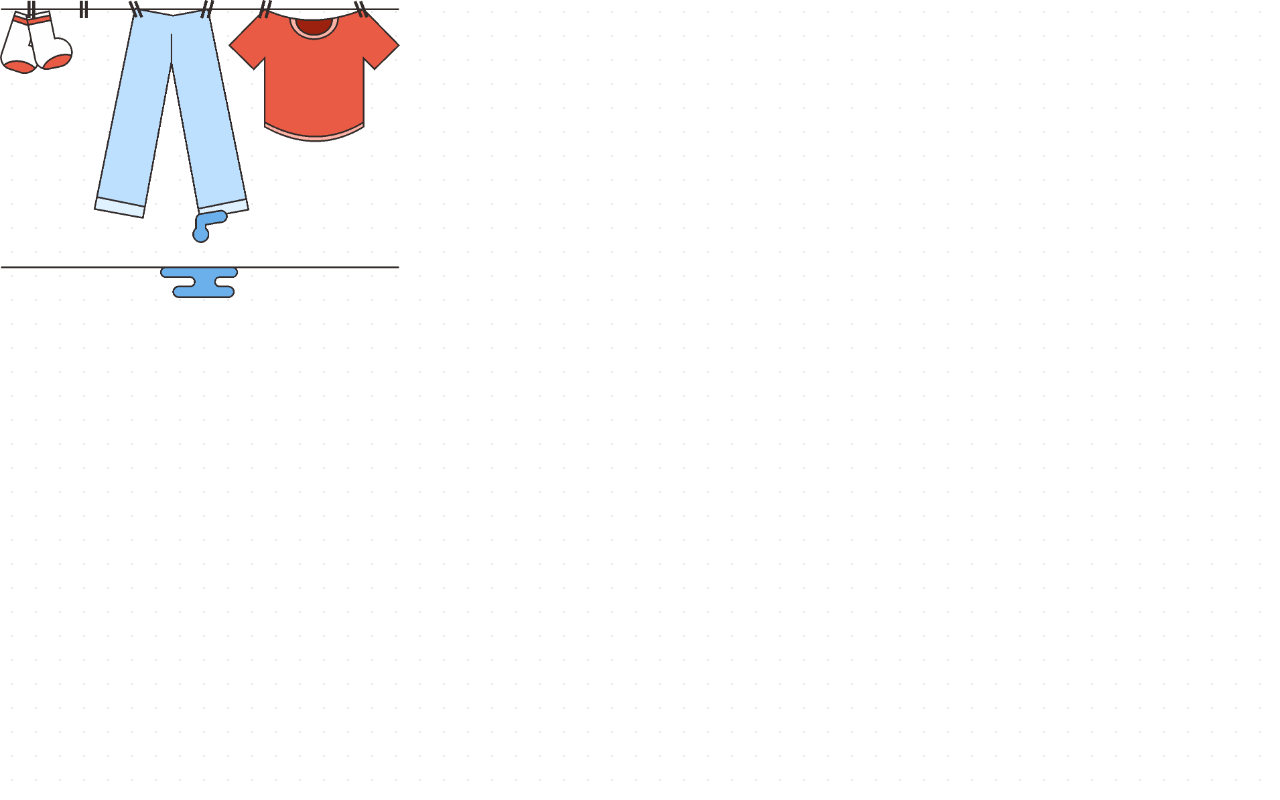
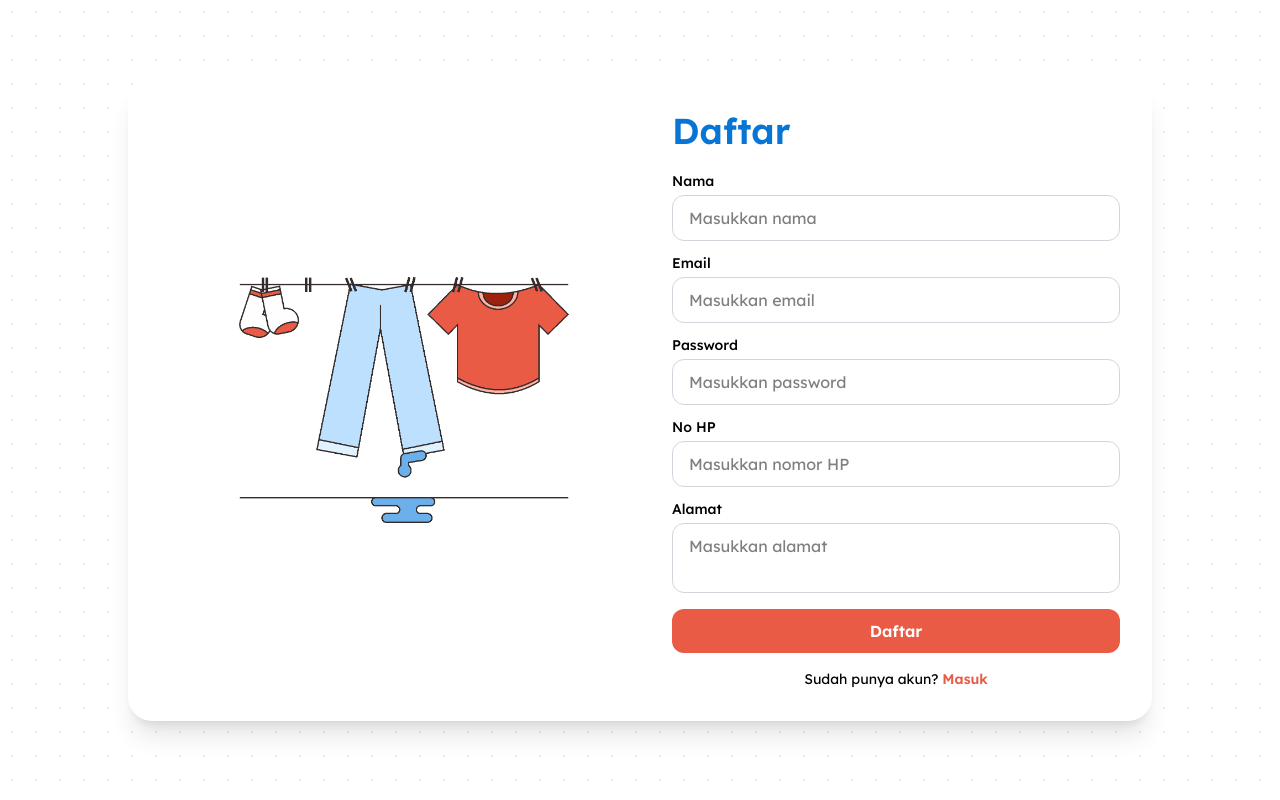
Before and after one commit to ddekhtml/laundry, a Vue app: page /register in a window 1280 px wide. Built offline with nearby package versions, Linux system fonts and the light colour scheme; a web font is replaced by a local one.

Commit message:
register page

```diff
--- a/src/page/Register.vue
+++ b/src/page/Register.vue
@@ -1,20 +1,145 @@
 <script setup>
+import { ref } from 'vue'
+import { useRouter } from 'vue-router'
 
+const router = useRouter()
+
+const nama = ref('')
+const email = ref('')
+const password = ref('')
+const noHp = ref('')
+const alamat = ref('')
+
+function handleRegister() {
+    console.log({
+        nama: nama.value,
+        email: email.value,
+        password: password.value,
+        no_hp: noHp.value,
+        alamat: alamat.value
+    })
+
+
+}
+
+function toLogin() {
+    router.push('/login')
+}
 </script>
+
 <template>
-    <div class="h-screen overflow-hidden flex flex-col pattern-background">
-        <div>
+    <div class="min-h-screen overflow-hidden flex items-center justify-center w-full p-4 md:p-6 bg-main-bg font-lexend pattern-background">
+
+        <div class="flex flex-col md:flex-row items-center gap-6 bg-white p-6 md:p-8 rounded-3xl shadow-xl w-full max-w-5xl">
+
+            <!-- gambar -->
+            <div class="hidden md:flex flex-1 justify-center">
+                <img
+                    src="/src/assets/design/New_Account_pic1.png"
+                    alt=""
+                    class="w-[280px] xl:w-[330px] object-contain"
+                >
+            </div>
+
+            <!-- form -->
+            <div class="flex-1 w-full max-w-md">
+
+                <div class="text-title text-3xl md:text-4xl font-semibold text-center md:text-left mb-5">
+                    Daftar
+                </div>
+
+                <!-- nama -->
+                <div class="flex flex-col gap-1 mb-3">
+                    <label class="text-sm font-medium">
+                        Nama
+                    </label>
+
+                    <input
+                        v-model="nama"
+                        type="text"
+                        placeholder="Masukkan nama"
+                        class="w-full border border-gray-300 rounded-xl px-4 py-2.5 outline-none focus:ring-2 focus:ring-button"
+                    >
+                </div>
+
+                <!-- email -->
+                <div class="flex flex-col gap-1 mb-3">
+                    <label class="text-sm font-medium">
+                        Email
+                    </label>
+
+                    <input
+                        v-model="email"
+                        type="email"
+                        placeholder="Masukkan email"
+                        class="w-full border border-gray-300 rounded-xl px-4 py-2.5 outline-none focus:ring-2 focus:ring-button"
+                    >
+                </div>
+
+                <!-- password -->
+                <div class="flex flex-col gap-1 mb-3">
+                    <label class="text-sm font-medium">
+                        Password
+                    </label>
+
+                    <input
+                        v-model="password"
+                        type="password"
+                        placeholder="Masukkan password"
+                        class="w-full border border-gray-300 rounded-xl px-4 py-2.5 outline-none focus:ring-2 focus:ring-button"
+                    >
+                </div>
+
+                <!-- no hp -->
+                <div class="flex flex-col gap-1 mb-3">
+                    <label class="text-sm font-medium">
+                        No HP
+                    </label>
+
+                    <input
+                        v-model="noHp"
+                        type="text"
+                        placeholder="Masukkan nomor HP"
+                        class="w-full border border-gray-300 rounded-xl px-4 py-2.5 outline-none focus:ring-2 focus:ring-button"
+                    >
+                </div>
+
+                <!-- alamat -->
+                <div class="flex flex-col gap-1 mb-4">
+                    <label class="text-sm font-medium">
+                        Alamat
+                    </label>
+
+                    <textarea
+                        v-model="alamat"
+                        rows="2"
+                        placeholder="Masukkan alamat"
+                        class="w-full border border-gray-300 rounded-xl px-4 py-2.5 outline-none focus:ring-2 focus:ring-button resize-none"
+                    ></textarea>
+                </div>
+
+                <!-- button -->
+                <button
+                    @click="handleRegister"
+                    class="w-full bg-button text-white py-2.5 rounded-xl text-base font-semibold hover:opacity-90 transition"
+                >
+                    Daftar
+                </button>
+
+                <!-- login -->
+                <div class="text-center mt-4 text-sm">
+                    Sudah punya akun?
+                    <span
+                        @click="toLogin"
+                        class="text-button font-semibold cursor-pointer hover:underline"
+                    >
+                        Masuk
+                    </span>
+                </div>
+
+            </div>
 
         </div>
-        <div>
-            <img src="/src/assets/design/New_Account_pic1.png"
-                alt=""
-                class="w-100 "
-            >
-        </div>
+
     </div>
 </template>
-
-<style scoped>
-
-</style>
```
